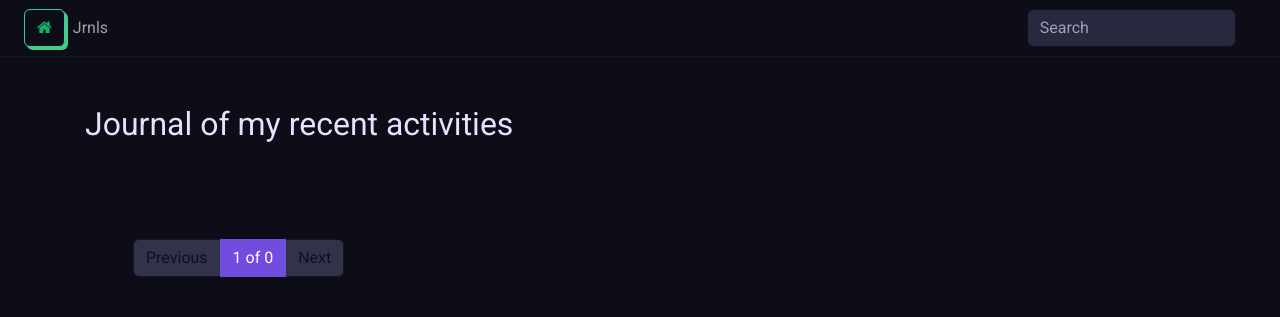
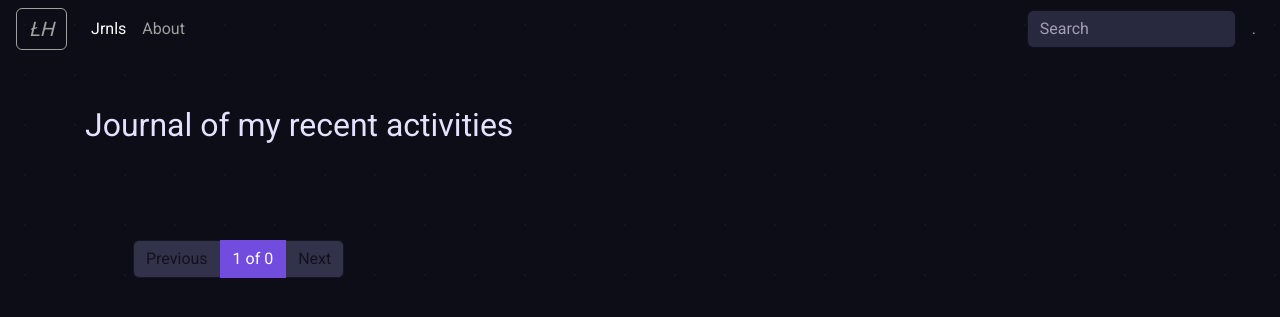
Before and after one commit to lukasszz/lhcom4, a Flask app: page /jrnl_list in a window 1280 px wide. Shown: the top 317 px of the page. Run offline with Flask 2, Linux system fonts and the light colour scheme; data that the repository does not hold is empty; some libraries are stand-ins or nearby versions; some web fonts are replaced.

Commit message:
Navbar facelift

```diff
--- /dev/null
+++ b/app/static/lh.css
@@ -0,0 +1,23 @@
+.navbar-dark .navbar-nav .nav-link {
+    color: #a0a0a0;
+}
+
+.navbar-dark .navbar-nav .nav-link:hover, .navbar-dark .navbar-nav .nav-link:focus {
+    color: #e4e2ff;
+}
+
+.navbar-dark .navbar-nav .nav-link.disabled {
+    color: rgba(50, 51, 74, 0.25);
+}
+
+.navbar-dark .navbar-brand {
+    color: #a0a0a0;
+}
+
+.btn-outline-brand {
+    border-color: #a0a0a0;;
+}
+
+.navbar-dark .navbar-nav .active > .nav-link, .navbar-dark .navbar-nav .nav-link.active, .navbar-dark .navbar-nav .nav-link.show, .navbar-dark .navbar-nav .show > .nav-link {
+    color: white;
+}
--- a/app/templates/base.html
+++ b/app/templates/base.html
@@ -11,29 +11,37 @@
     <link rel='stylesheet' href='//cdn.jsdelivr.net/font-hack/2.020/css/hack.min.css'>
     <link href="https://fonts.googleapis.com/css?family=Roboto" rel="stylesheet">
     <link rel="stylesheet" href="{{ url_for('static', filename='neon-glow/css/bootstrap4-neon-glow.min.css') }}">
+    <link rel="stylesheet" href="{{ url_for('static', filename='lh.css') }}">
 
 </head>
 
 
 <body>
-<nav class="navbar navbar-expand-lg navbar-dark"
-     style="border-bottom: 1px solid #151623;">
-
-    <a href="{{ url_for('index') }}" class="btn btn-shadow btn-outline-success ">
-        <span class="fa fa-home"></span>
+<nav class="navbar navbar-expand-lg navbar-dark">
+    <button class="navbar-toggler navbar-toggler-right" type="button" data-toggle="collapse"
+            data-target="#navbarTogglerDemo03" aria-controls="navbarTogglerDemo03" aria-expanded="false"
+            aria-label="Toggle navigation">
+        <span class="navbar-toggler-icon"></span>
+    </button>
+    <a href="{{ url_for('index') }}" class="btn btn-outline-light btn-outline-brand navbar-brand" style="font-style: oblique;">
+        ŁH
     </a>
 
 
     <div class="collapse navbar-collapse" id="navbarMain">
         <ul class="navbar-nav mr-auto mt-2 mt-md-0">
             <li class="nav-item">
-                <a class="nav-link" style="color: #a0a0a0" href="{{ url_for('jrnl_list') }}">Jrnls
+                <a class="nav-link active" href="{{ url_for('jrnl_list') }}">Jrnls
                     <span class="sr-only">(current)</span>
                 </a>
             </li>
-{#            <li class="nav-item">#}
-{#                <a class="nav-link" href="#!">Link</a>#}
-{#            </li>#}
+            <li class="nav-item">
+                <a class="nav-link"  href="{{ url_for('jrnl_list') }}">About
+                </a>
+            </li>
+            {#            <li class="nav-item">#}
+            {#                <a class="nav-link" href="#!">Link</a>#}
+            {#            </li>#}
 
         </ul>
         <form class="form-inline my-2 my-lg-0">
```
Also changed, not shown: notes.md (+3 -2 lines).
